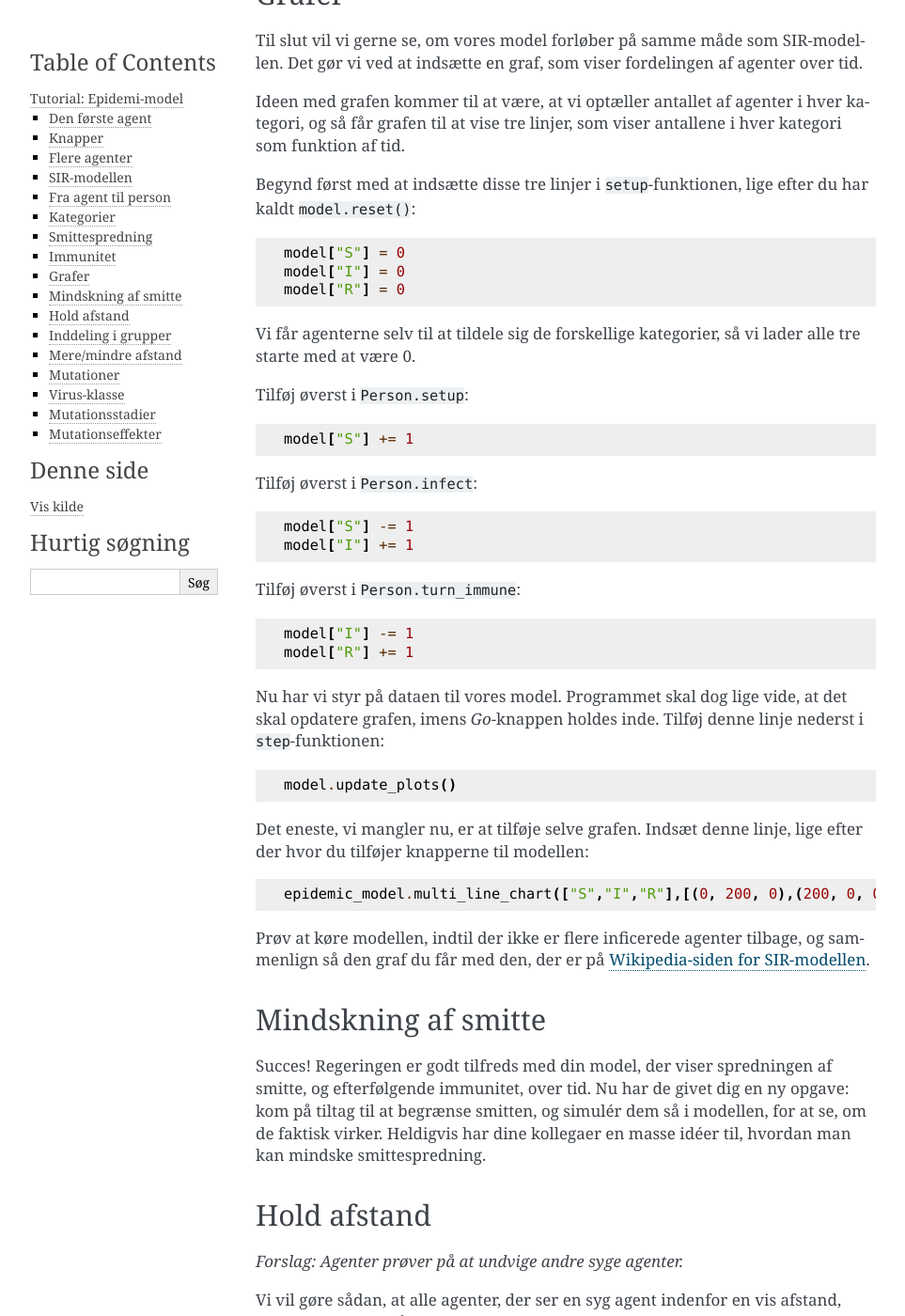
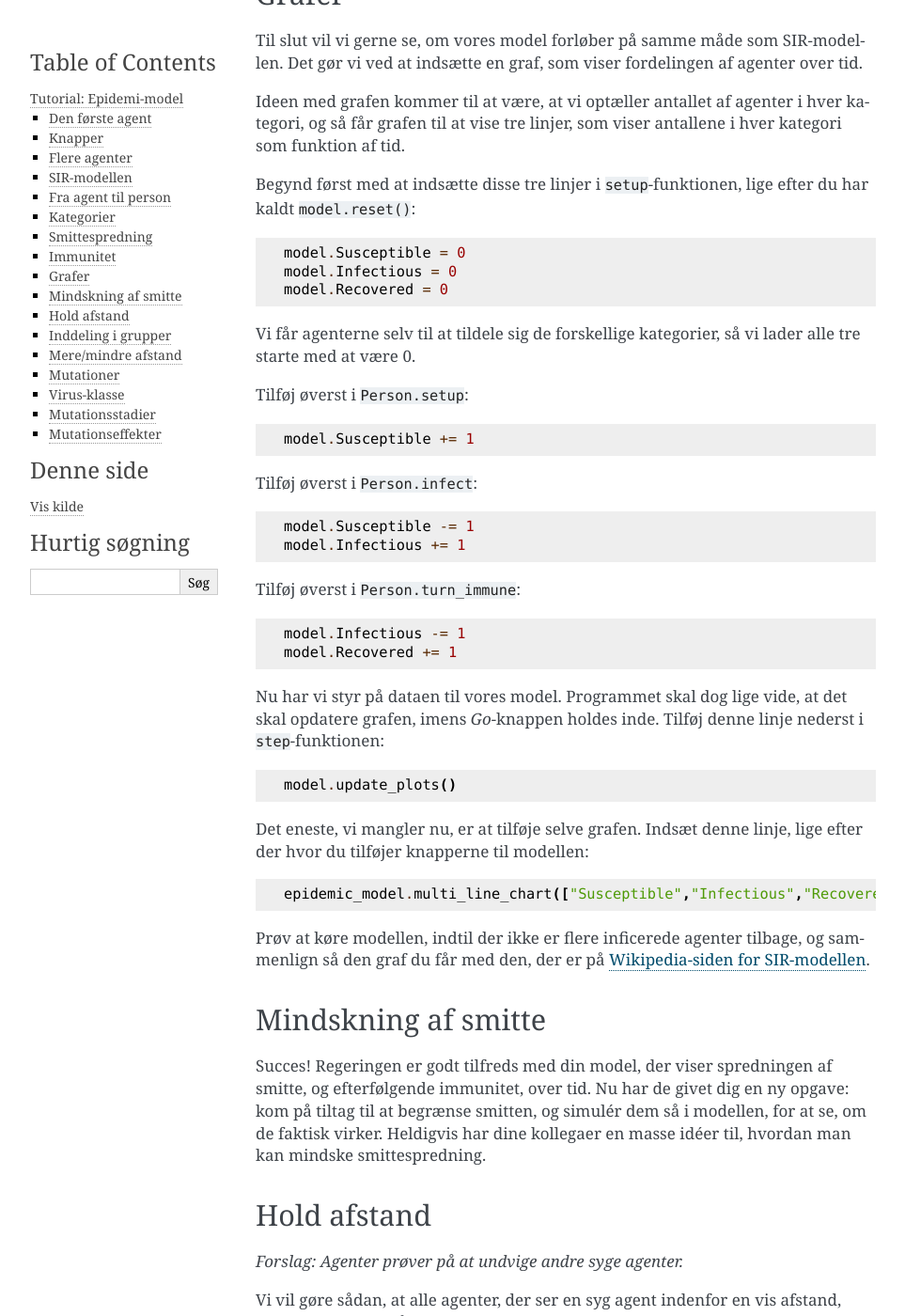
Before and after one commit to DatalogiForAlle/AgentsPy, a Sphinx documentation site: the page built from docs/source/epidemic.rst, in a window 1280 px wide and 1400 px high, scrolled down 6044 px. Shown: the whole window at 94% size, without its empty margins (148-1111 px from the left). Built offline with Sphinx 7.4.7, drawn with Linux system fonts in a browser that asks for light colours; some of the changed text lies outside the part shown.

Commit message:
Adjusted epidemic guide so it matches recent updates

```diff
--- a/docs/source/epidemic.rst
+++ b/docs/source/epidemic.rst
@@ -300,25 +300,25 @@ Begynd først med at indsætte disse tre linjer i
 ``setup``-funktionen, lige efter du har kaldt
 ``model.reset()``::
 
-  model["S"] = 0
-  model["I"] = 0
-  model["R"] = 0
+  model.Susceptible = 0
+  model.Infectious = 0
+  model.Recovered = 0
 
 Vi får agenterne selv til at tildele sig de forskellige kategorier, så vi lader alle tre starte med at være 0.
 
 Tilføj øverst i ``Person.setup``::
 
-  model["S"] += 1
+  model.Susceptible += 1
 
 Tilføj øverst i ``Person.infect``::
 
-  model["S"] -= 1
-  model["I"] += 1
+  model.Susceptible -= 1
+  model.Infectious += 1
 
 Tilføj øverst i ``Person.turn_immune``::
 
-  model["I"] -= 1
-  model["R"] += 1
+  model.Infectious -= 1
+  model.Recovered += 1
 
 Nu har vi styr på dataen til vores model. Programmet skal dog lige
 vide, at det skal opdatere grafen, imens *Go*-knappen holdes
@@ -329,7 +329,7 @@ inde. Tilføj denne linje nederst i ``step``-funktionen::
 Det eneste, vi mangler nu, er at tilføje selve grafen. Indsæt denne
 linje, lige efter der hvor du tilføjer knapperne til modellen::
 
-  epidemic_model.multi_line_chart(["S","I","R"],[(0, 200, 0),(200, 0, 0),(0, 0, 200)])
+  epidemic_model.multi_line_chart(["Susceptible","Infectious","Recovered"],[(0, 200, 0),(200, 0, 0),(0, 0, 200)])
 
 Prøv at køre modellen, indtil der ikke er flere inficerede agenter tilbage, og sammenlign så den graf du får med den, der er på `Wikipedia-siden for SIR-modellen <https://en.wikipedia.org/wiki/Compartmental_models_in_epidemiology#The_SIR_model}{>`_.
 
@@ -398,7 +398,7 @@ I takt med, at vi indfører forskellige tiltag til at begrænse smitten, kunne d
 Nu kan vi gå i gang med faktisk at lave gruppefunktionaliteten.
 Tilføj, nederst i ``Person.setup``, denne linje::
 
-  if model["enable_groups"]:
+  if model.enable_groups:
       self.group = randint(1,5)
 
 Dette tildeler agenten til en tilfældig gruppe, identificeret med et ID mellem 1 og 5.
@@ -425,12 +425,12 @@ Dette gemmer agentens farvecirkel i variablen ``group_indicator``, og giver den
 
 til denne::
 
-  if model["enable_groups"] and agent.group != self.group:
+  if model.enable_groups and agent.group != self.group:
 
 Det får agenten til at undgå alle, der ikke er i dens egen gruppe, fremfor dem der er smittede.
 Tilføj til sidst, nederst i ``Person.step``::
 
-  if model["enable_groups"]:
+  if model.enable_groups:
       self.group_indicator.x = self.x-10
       self.group_indicator.y = self.y-10
 
@@ -463,7 +463,7 @@ startværdien.
 
 til denne::
 
-  for agent in self.agents_nearby(model["social_distance"]):
+  for agent in self.agents_nearby(model.social_distance):
 
 og ændr denne::
 
@@ -471,7 +471,7 @@ og ændr denne::
 
 til denne::
 
-  for agent in self.agents_nearby(model["infection_distance"]):
+  for agent in self.agents_nearby(model.infection_distance):
 
 Prøv at køre simulationen, og juster på værdierne undervejs. Overvej,
 hvilken indflydelse forholdet mellem de to værdier har på
@@ -525,8 +525,8 @@ at gøre med agentens infektion, til at bruge denne klasse i
 stedet. Ændr ``Person.infect`` til denne::
 
   def infect(self, model):
-      model["S"] -= 1
-      model["I"] += 1
+      model.Susceptible -= 1
+      model.Infectious += 1
       self.color = (200,0,0)
       self.category = 1
       self.virus = virus
@@ -534,8 +534,8 @@ stedet. Ændr ``Person.infect`` til denne::
 og ``Person.turn_immune`` til denne::
 
   def turn_immune(self, model):
-      model["I"] -= 1
-      model["R"] += 1
+      model.Infectious -= 1
+      model.Recovered += 1
       self.color = (0,0,200)
       self.category = 2
       self.virus = None
@@ -543,7 +543,7 @@ og ``Person.turn_immune`` til denne::
 Ændr til sidst dette stykke i ``Person.step``::
 
   if self.category == 1:
-      for agent in self.agents_nearby(model["infection_distance"]):
+      for agent in self.agents_nearby(model.infection_distance):
           if agent.category == 0:
               agent.infect(model)
       self.infection_level -= 1
@@ -553,7 +553,7 @@ og ``Person.turn_immune`` til denne::
 til dette::
 
   if self.category == 1:
-      for agent in self.agents_nearby(model["infection_distance"]):
+      for agent in self.agents_nearby(model.infection_distance):
           if agent.category == 0:
               agent.infect(model, self.virus.mutate())
       self.virus.infection_level -= 1
@@ -613,8 +613,8 @@ Samtidig ændrer vi nu lidt på ``Person.turn_immune``, da agenterne i stedet bl
 Erstat ``Person.turn_immune`` med nedenstående::
 
   def turn_immune(self, model):
-      model["I"] -= 1
-      model["S"] += 1
+      model.Infectious -= 1
+      model.Susceptible += 1
       self.color = (200-30*len(self.immunities),200,200-30*len(self.immunities))
       self.category = 0
       self.immunities.append(self.virus.mutation)
@@ -625,7 +625,7 @@ Der er nogle ændringer i forhold til den nuværende:
  * I stedet for at sætte agentens kategori til 2, sætter vi den
    tilbage til 0, da agenten egentlig ikke bliver immun, men går
    tilbage til at være modtagelig. Af samme årsag lægger vi 1 til
-   ``model["S"]`` i stedet for ``model["R"]``.
+   ``model.Susceptible`` i stedet for ``model.Recovered``.
 
  * Agentens farve bliver nu mere grøn, jo mere resistent den er (altså
    jo flere sygdomme den har haft).
@@ -704,11 +704,11 @@ i ``Person.setup``::
 
 til denne::
 
-  self.infect(model, Virus(5, 600, model["infection_distance"]))
+  self.infect(model, Virus(5, 600, model.infection_distance))
 
 Til sidst, ændr denne linje i ``Person.step``::
 
-  for agent in self.agents_nearby(model["infection_distance"]):
+  for agent in self.agents_nearby(model.infection_distance):
 
 til denne::
 
```
